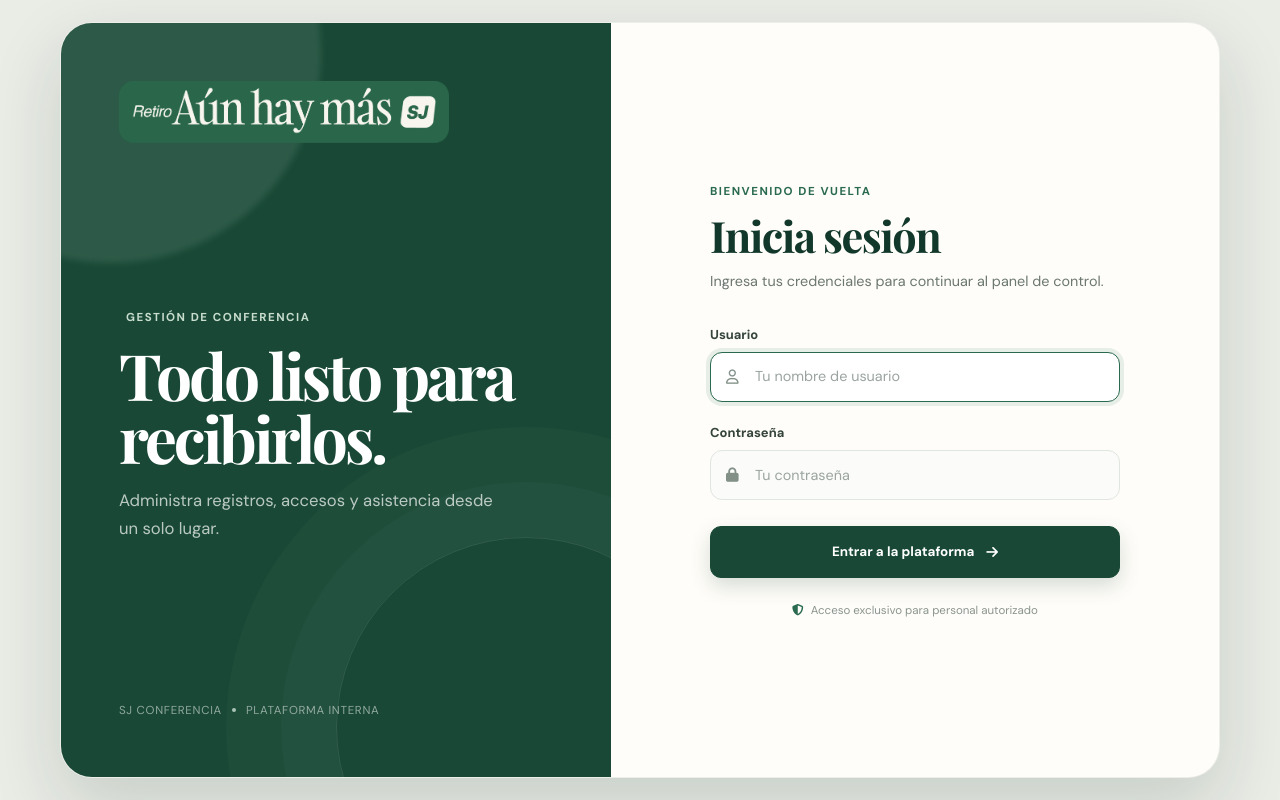
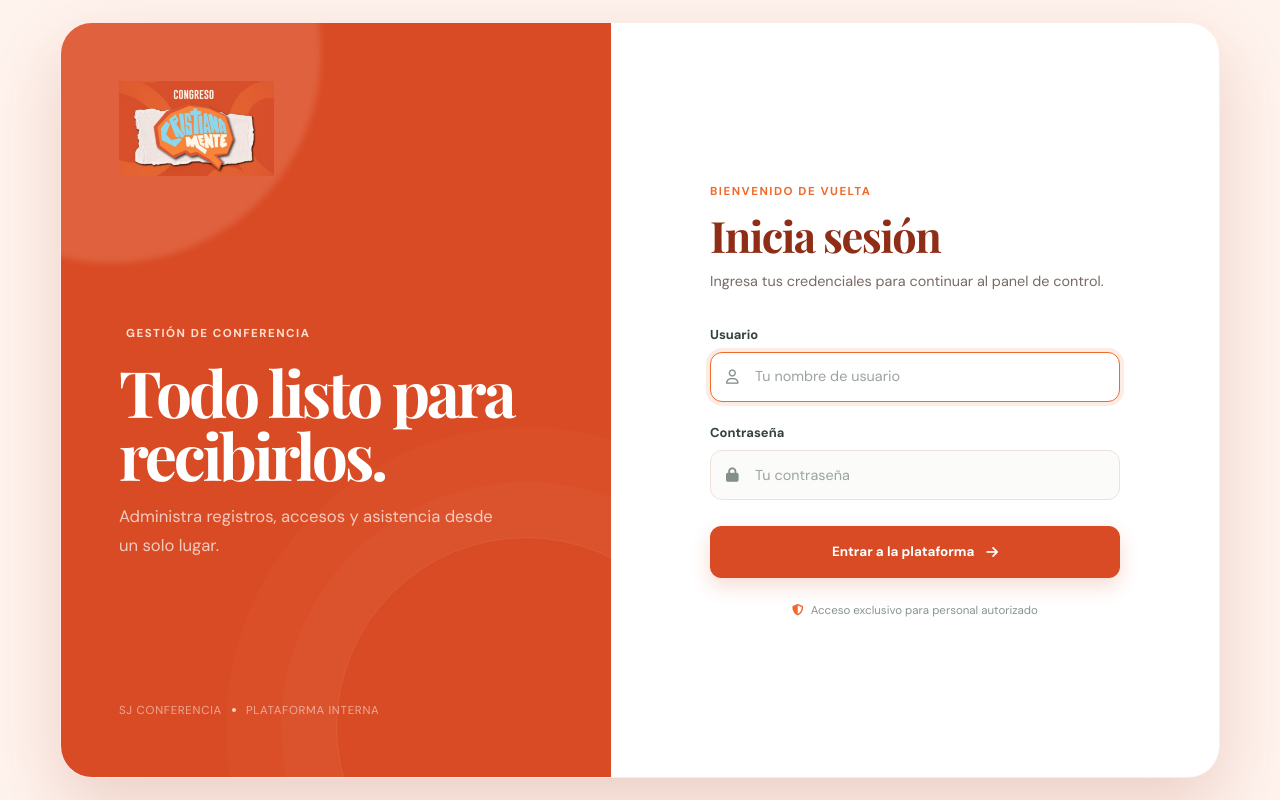
Before and after one commit to Jdanielvilla7/SJConfe, a Flask app: page /login in a window 1280 px wide. Run offline with Flask 3, Linux system fonts and the light colour scheme.

Commit message:
Style de icrux

```diff
--- a/static/css/estilos.css
+++ b/static/css/estilos.css
@@ -1,18 +1,18 @@
 :root {
-  --forest-950: #12382b;
-  --forest-900: #194936;
-  --forest-800: #205c44;
-  --forest-700: #2a6a50;
-  --sage: #a9c4b4;
-  --cream: #f7f4ed;
-  --paper: #fffdf9;
-  --ink: #17241e;
-  --muted: #6c7771;
-  --line: #dfe5e0;
+  --forest-950: #8f2d16;
+  --forest-900: #d94b24;
+  --forest-800: #e85a28;
+  --forest-700: #f06a2c;
+  --sage: #ffd0bc;
+  --cream: #fff7f2;
+  --paper: #ffffff;
+  --ink: #34231e;
+  --muted: #796a65;
+  --line: #eee1db;
   --danger-soft: #fff0eb;
   --danger: #9d3e2f;
-  --shadow-sm: 0 10px 30px rgba(23, 36, 30, .07);
-  --shadow-lg: 0 28px 70px rgba(18, 56, 43, .16);
+  --shadow-sm: 0 10px 30px rgba(109, 44, 24, .08);
+  --shadow-lg: 0 28px 70px rgba(143, 45, 22, .18);
   --radius-sm: 12px;
   --radius-md: 18px;
   --radius-lg: 28px;
@@ -112,7 +112,7 @@ body {
 .form-heading h2, .login-form-wrap h2 { margin: 8px 0 8px; color: var(--forest-950); font-family: 'Playfair Display', Georgia, serif; font-size: clamp(2rem, 4vw, 2.7rem); font-weight: 700; letter-spacing: -.035em; }
 .form-heading p { max-width: 620px; margin: 0; color: var(--muted); font-size: .98rem; line-height: 1.65; }
 .eyebrow { display: inline-flex; align-items: center; gap: 7px; color: var(--forest-700); font-size: .72rem; font-weight: 700; letter-spacing: .13em; text-transform: uppercase; }
-.eyebrow-light { color: #c9ddcf; }
+.eyebrow-light { color: #ffe0d2; }
 
 .app-card {
   padding: clamp(22px, 4vw, 36px);
@@ -142,24 +142,24 @@ body {
 }
 
 .form-control::placeholder { color: #9ba49f; }
-.form-control:hover, .form-select:hover { border-color: #bac9c0; }
-.form-control:focus, .form-select:focus { border-color: var(--forest-700); background: white; box-shadow: 0 0 0 4px rgba(42, 106, 80, .11); }
+.form-control:hover, .form-select:hover { border-color: #eab59f; }
+.form-control:focus, .form-select:focus { border-color: var(--forest-700); background: white; box-shadow: 0 0 0 4px rgba(240, 106, 44, .13); }
 .field-hint { display: block; margin: 7px 2px 0; color: #87918c; font-size: .73rem; }
 .form-actions { display: flex; justify-content: flex-end; gap: 10px; margin-top: 30px; padding-top: 24px; border-top: 1px solid var(--line); }
 
 .btn { min-height: 45px; padding: 10px 18px; border-radius: 11px; font-size: .84rem; font-weight: 700; transition: transform .2s ease, box-shadow .2s ease, background .2s ease; }
-.btn-brand { display: inline-flex; align-items: center; justify-content: center; gap: 12px; border: 1px solid var(--forest-900); background: var(--forest-900); color: white; box-shadow: 0 8px 20px rgba(25, 73, 54, .18); }
-.btn-brand:hover, .btn-brand:focus { border-color: var(--forest-800); background: var(--forest-800); color: white; box-shadow: 0 11px 25px rgba(25, 73, 54, .24); transform: translateY(-1px); }
+.btn-brand { display: inline-flex; align-items: center; justify-content: center; gap: 12px; border: 1px solid var(--forest-900); background: var(--forest-900); color: white; box-shadow: 0 8px 20px rgba(217, 75, 36, .2); }
+.btn-brand:hover, .btn-brand:focus { border-color: var(--forest-800); background: var(--forest-800); color: white; box-shadow: 0 11px 25px rgba(217, 75, 36, .28); transform: translateY(-1px); }
 .btn-ghost { border: 1px solid var(--line); background: transparent; color: var(--muted); }
-.btn-ghost:hover { border-color: #c6d1ca; background: #f4f6f3; color: var(--ink); }
+.btn-ghost:hover { border-color: #e8c7b9; background: #fff5f0; color: var(--ink); }
 .alert { border: 0; border-radius: var(--radius-sm); }
 
 /* Login */
-body.login-page { display: block; padding: 22px; background: #eaece6; }
-.login-shell { display: grid; grid-template-columns: minmax(360px, .95fr) minmax(450px, 1.05fr); width: min(1160px, 100%); min-height: calc(100vh - 44px); margin: 0 auto; overflow: hidden; border: 1px solid rgba(25, 73, 54, .08); border-radius: 32px; background: var(--paper); box-shadow: var(--shadow-lg); }
+body.login-page { display: block; padding: 22px; background: #fff3ed; }
+.login-shell { display: grid; grid-template-columns: minmax(360px, .95fr) minmax(450px, 1.05fr); width: min(1160px, 100%); min-height: calc(100vh - 44px); margin: 0 auto; overflow: hidden; border: 1px solid rgba(217, 75, 36, .1); border-radius: 32px; background: var(--paper); box-shadow: var(--shadow-lg); }
 .login-story { position: relative; display: flex; min-height: 620px; flex-direction: column; justify-content: space-between; padding: clamp(30px, 5vw, 58px); overflow: hidden; isolation: isolate; background: var(--forest-900); color: white; }
 .login-story::after { content: ''; position: absolute; right: -105px; bottom: -140px; z-index: -1; width: 380px; height: 380px; border: 1px solid rgba(255, 255, 255, .1); border-radius: 50%; box-shadow: 0 0 0 55px rgba(255, 255, 255, .025), 0 0 0 110px rgba(255, 255, 255, .018); }
-.story-glow { position: absolute; top: -180px; left: -160px; z-index: -1; width: 420px; height: 420px; border-radius: 50%; background: rgba(169, 196, 180, .14); filter: blur(3px); }
+.story-glow { position: absolute; top: -180px; left: -160px; z-index: -1; width: 420px; height: 420px; border-radius: 50%; background: rgba(255, 208, 188, .17); filter: blur(3px); }
 .login-logo { width: min(100%, 330px); height: auto; max-height: 95px; object-fit: contain; object-position: left center; }
 .story-copy { max-width: 440px; }
 .story-copy h1 { margin: 17px 0 16px; font-family: 'Playfair Display', Georgia, serif; font-size: clamp(2.7rem, 5vw, 4.5rem); font-weight: 700; line-height: .99; letter-spacing: -.05em; }
--- a/templates/layout.html
+++ b/templates/layout.html
@@ -10,7 +10,7 @@
   <link rel="icon" href="{{ url_for('static', filename='favicon.ico') }}" type="image/x-icon">
   <!-- PWA meta -->
   <link rel="manifest" href="{{ url_for('static', filename='manifest.json') }}">
-  <meta name="theme-color" content="#194936">
+  <meta name="theme-color" content="#d94b24">
   <link rel="apple-touch-icon" href="{{ url_for('static', filename='icons/icon-512.png') }}">
   <link href="https://fonts.googleapis.com/css2?family=DM+Sans:wght@400;500;600;700&family=Playfair+Display:wght@600;700&display=swap" rel="stylesheet">
   <link rel="stylesheet" href="https://use.fontawesome.com/releases/v6.5.0/css/all.css">
@@ -31,7 +31,7 @@
   <!-- Menú lateral -->
   <div class="sidebar" id="sidebar">
     <div class="text-center mb-4">
-      <img src="{{ url_for('static', filename='img/logo_OLD.png') }}" class="img-fluid rounded" style="max-height: 100px;"
+      <img src="{{ url_for('static', filename='img/logo.png') }}" class="img-fluid rounded" style="max-height: 100px;"
         alt="Logo Conferencia">
     </div>
 
--- a/templates/login.html
+++ b/templates/login.html
@@ -10,7 +10,7 @@
   <link rel="stylesheet" href="{{ url_for('static', filename='css/estilos.css') }}">
   <link rel="icon" href="{{ url_for('static', filename='favicon.ico') }}" type="image/x-icon">
   <link rel="manifest" href="{{ url_for('static', filename='manifest.json') }}">
-  <meta name="theme-color" content="#1f5a43">
+  <meta name="theme-color" content="#d94b24">
   <link rel="apple-touch-icon" href="{{ url_for('static', filename='icons/icon-512.png') }}">
 </head>
 
@@ -18,7 +18,7 @@
   <main class="login-shell">
     <section class="login-story" aria-label="Bienvenida">
       <div class="story-glow"></div>
-      <img src="{{ url_for('static', filename='img/logo_OLD.png') }}" class="login-logo" alt="Retiro Aún hay más SJ">
+      <img src="{{ url_for('static', filename='img/logo.png') }}" class="login-logo" alt="Congreso Cristianamente">
       <div class="story-copy">
         <span class="eyebrow eyebrow-light"><i class="fa-solid fa-sparkles"></i> Gestión de conferencia</span>
         <h1>Todo listo para recibirlos.</h1>
@@ -30,7 +30,7 @@
     <section class="login-form-panel">
       <div class="login-form-wrap">
         <div class="mobile-brand">
-          <img src="{{ url_for('static', filename='img/logo_OLD.png') }}" alt="Retiro Aún hay más SJ">
+          <img src="{{ url_for('static', filename='img/logo.png') }}" alt="Congreso Cristianamente">
         </div>
         <span class="eyebrow">Bienvenido de vuelta</span>
         <h2>Inicia sesión</h2>
```
Also changed, not shown: other parts of static/css/estilos.css (+12 -12 lines), static/img/logo.png (added).
